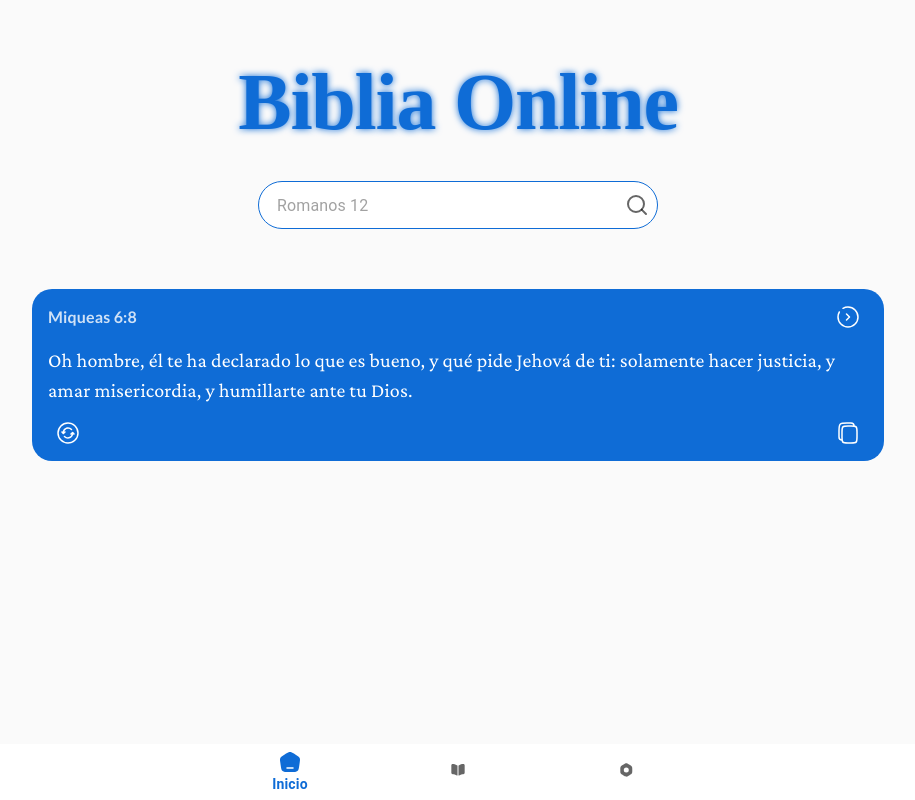
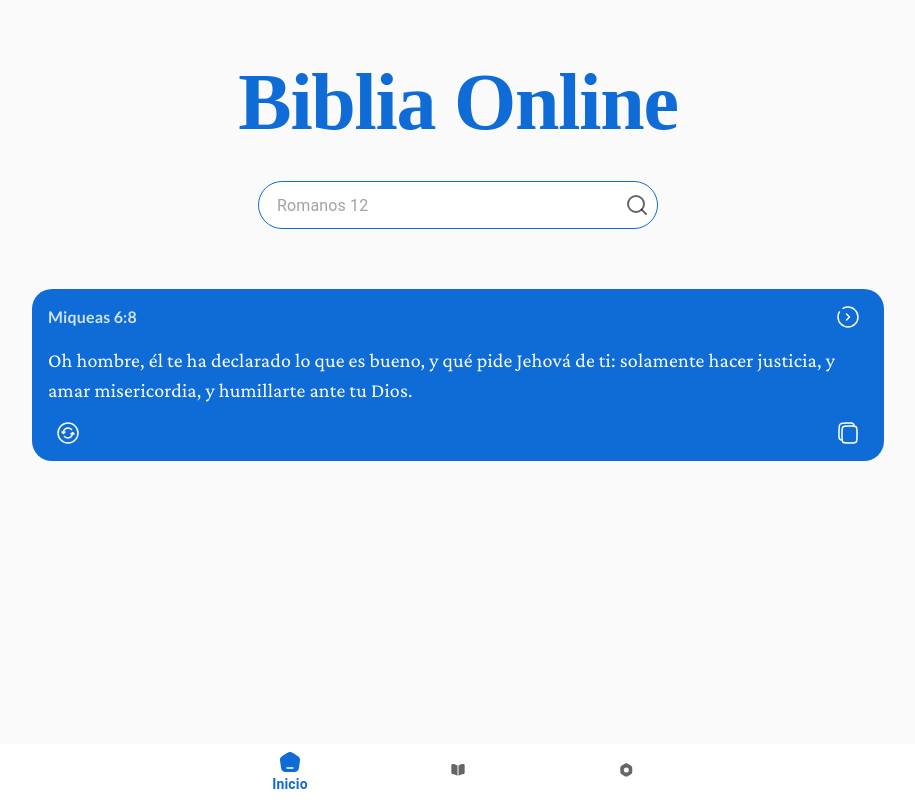
Before and after one commit to joanmat117/online-bible, a Next.js app: page /home in a window 1280 px wide. Shown: the whole page, without its empty margins (182-1097 px from the left). Built offline with nearby package versions, Linux system fonts and the light colour scheme; a web font is replaced by a local one; what @mui/material-nextjs would draw is missing.

Commit message:
fix(import):fix import of Icons in SimpleSectionHeader

```diff
--- a/src/app/(layout-views)/home/page.tsx
+++ b/src/app/(layout-views)/home/page.tsx
@@ -9,7 +9,6 @@ export default function Home() {
     <Typography color={'primary'} variant="h1" component={'h1'} textAlign={'center'} sx={{
       fontFamily:'"Funnel Display"',
       fontWeight:800,
-      textShadow:`0 0 7px`,
       py:4,
       fontSize: {
         xs: 50,
--- a/src/shared/ui/SimpleSectionHeader/index.tsx
+++ b/src/shared/ui/SimpleSectionHeader/index.tsx
@@ -1,5 +1,5 @@
 import {Box, IconButton, Typography} from '@mui/material'
-import { SolarAltArrowLeftBold } from '@/shared/ui/Icons/Icons'
+import { SolarAltArrowLeftBold } from '@/shared/ui/Icons'
 import Link from 'next/link'
 
 export function SimpleSectionHeader({title,backTo}:{title:string,backTo:string}){
```
